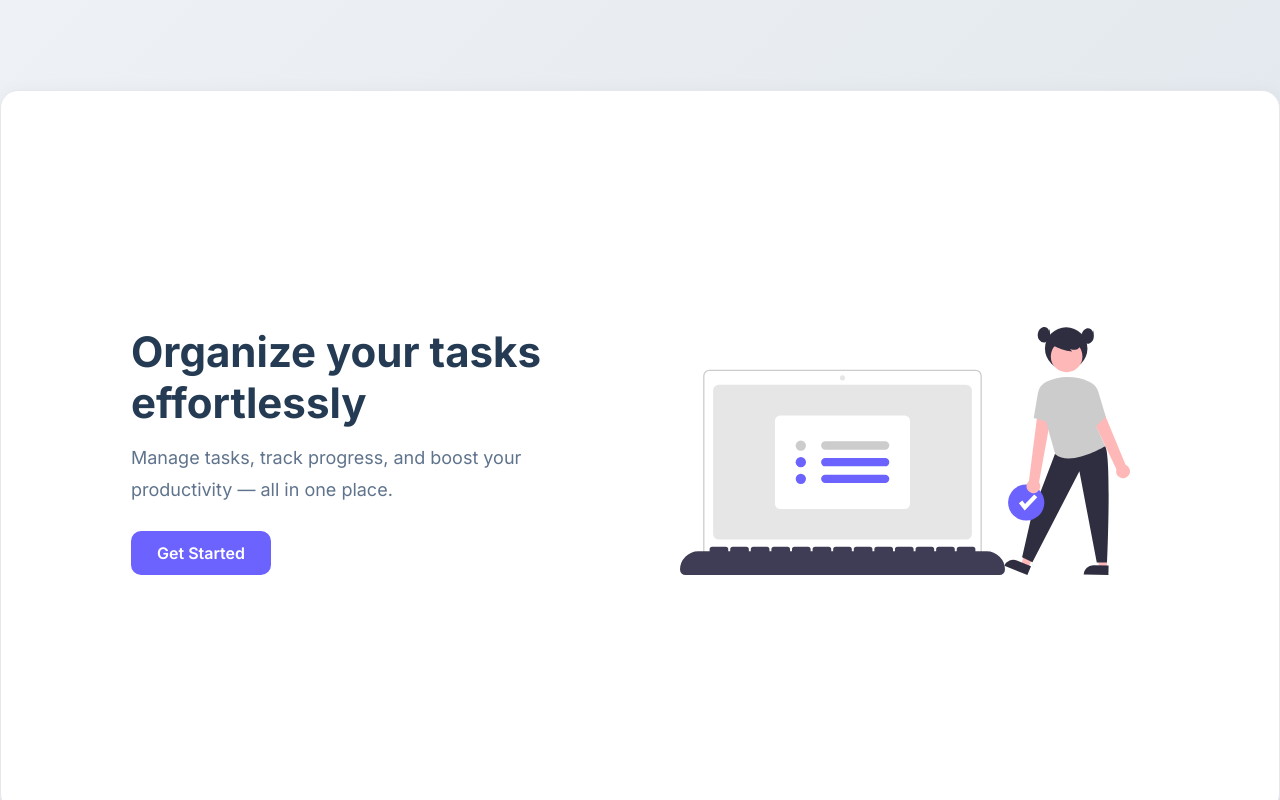
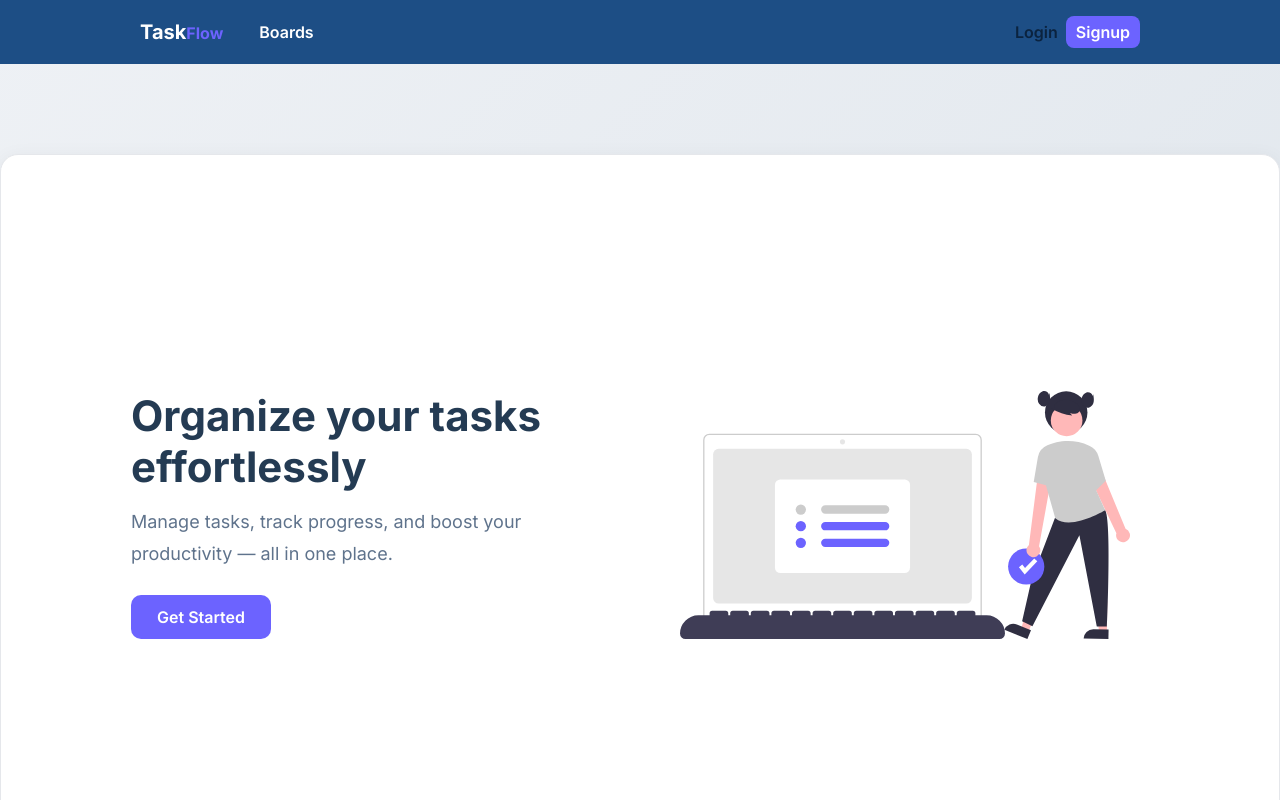
Before and after one commit to deepika5791/task-management-client-app, a React (Vite) app: page / in a window 1280 px wide. Shown: the top 800 px of the page. Built offline with nearby package versions, Linux system fonts and the light colour scheme.

Commit message:
made navbar global

```diff
--- a/src/App.jsx
+++ b/src/App.jsx
@@ -3,7 +3,7 @@ import { Routes, Route, Navigate, useLocation } from "react-router-dom";
 import Home from "./pages/Home/Home";
 import BoardPage from "./pages/BoardPage/BoardPage";
 import Signup from "./pages/SignUp/Signup";
-import Navbar from "./components/Navbar/Navbar";
+import Navbar from "./components/Navbar/Navbar"
 import "./App.css";
 import FrontPage from "./pages/frontPage/FrontPage";
 import Login from "./pages/LoginPage/Login";
@@ -18,6 +18,7 @@ const App = () => {
       {/* {!hideNavbar && <Navbar />} */}
 
       {/* <div className={!hideNavbar ? "content-wrapper" : ""}> */}
+               <Navbar />
            <div className="content-wrapper">
         <main className="main-container">
           <Routes>
```
